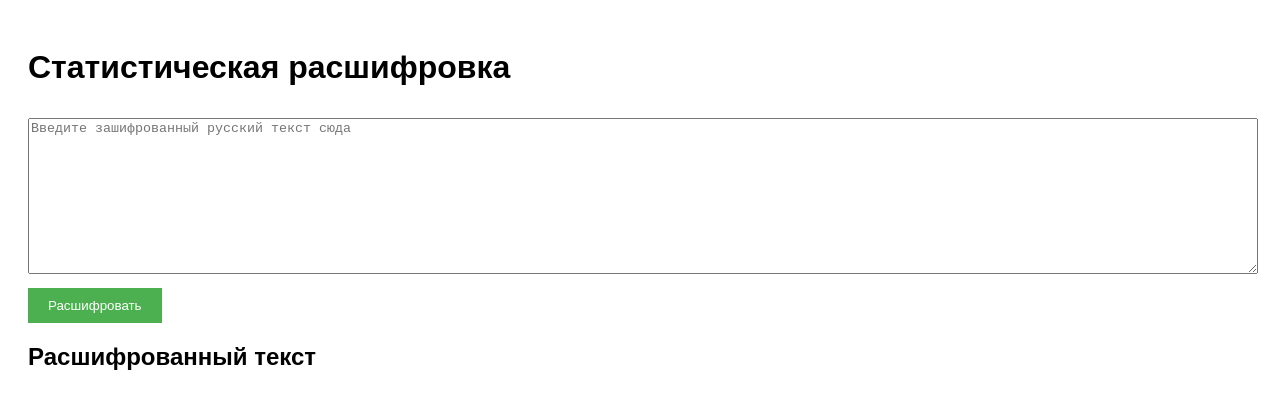
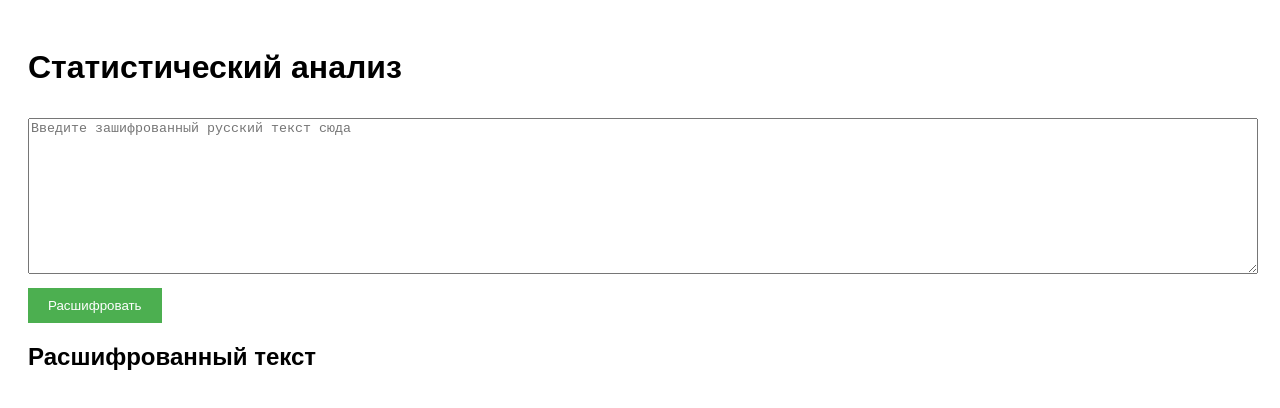
Before and after one commit to vert3xc/reg_proj, a plain HTML site: page app/index.html in a window 1280 px wide. Drawn offline with Linux system fonts and the light colour scheme.

Commit message:
changed html a bit

```diff
--- a/app/index.html
+++ b/app/index.html
@@ -3,7 +3,7 @@
 <head>
     <meta charset="UTF-8">
     <meta name="viewport" content="width=device-width, initial-scale=1.0">
-    <title>Статистическая расшифровка</title>
+    <title>Статистический анализ</title>
     <style>
         body { font-family: Arial, sans-serif; padding: 20px; }
         input, textarea { width: 100%; margin: 10px 0; }
@@ -12,7 +12,7 @@
     </style>
 </head>
 <body>
-    <h1>Статистическая расшифровка</h1>
+    <h1>Статистический анализ</h1>
     <textarea id="encryptedText" rows="10" placeholder="Введите зашифрованный русский текст сюда"></textarea>
     <button onclick="analyzeText()">Расшифровать</button>
     <h2>Расшифрованный текст</h2>
```
